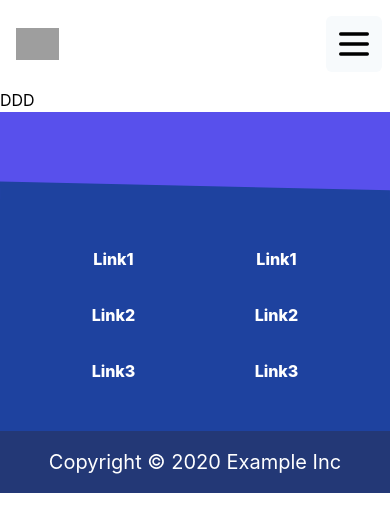
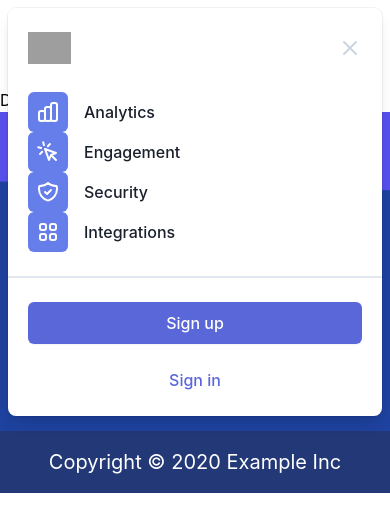
Before and after one commit to Saas-Starter-Kit/SAAS-Starter-Kit-Pro, a Next.js app: page /about in a window 390 px wide. Both pictures are taken after a click on the button 354 px from the left and 44 px from the top of the page. Shown: the top 532 px of the page. Built offline with nearby package versions, Linux system fonts and the light colour scheme; grey boxes are pictures that could not be loaded; what @tailwindcss/ui would draw is missing.

Commit message:
add toggle to mobile menu

```diff
--- a/src/components/marketing/Layout/header.js
+++ b/src/components/marketing/Layout/header.js
@@ -1,9 +1,13 @@
 import styled from 'styled-components';
 import { useState } from 'react';
 import FlyoutMenu from './flyoutMenu';
+import MobileMenu from './mobileMenu';
 
 const Header = () => {
   const [menu, toggleMenu] = useState(false);
+  const [mobileMenu, toggleMobileMenu] = useState(false);
+
+  const mobileMenuHandler = () => (mobileMenu ? toggleMobileMenu(false) : toggleMobileMenu(true));
 
   const menuHandler = () => (menu ? toggleMenu(false) : toggleMenu(true));
 
@@ -23,11 +27,13 @@ const Header = () => {
         {/*Mobile menu icon*/}
         <div className='-mr-2 -my-2 md:hidden'>
           <button
+            onClick={mobileMenuHandler}
             type='button'
             className='inline-flex items-center justify-center p-2 rounded-md text-gray-400 hover:text-gray-500 hover:bg-gray-100 focus:outline-none focus:bg-gray-100 focus:text-gray-500 transition duration-150 ease-in-out'
           >
             <img className='w-10 h-10' src='/icons/menu.svg' alt='menu' />
           </button>
+          {mobileMenu ? <MobileMenu mobileMenuHandler={mobileMenuHandler} /> : null}
         </div>
 
         <nav className='hidden md:flex space-x-10'>
--- a/src/components/marketing/Layout/mobileMenu.js
+++ b/src/components/marketing/Layout/mobileMenu.js
@@ -13,7 +13,7 @@ import styled from 'styled-components';
   -->*/
 }
 
-const MobileMenu = () => {
+const MobileMenu = ({ mobileMenuHandler }) => {
   return (
     <div className='absolute top-0 inset-x-0 p-2 transition transform origin-top-right md:hidden'>
       <div className='rounded-lg shadow-lg'>
@@ -29,10 +29,10 @@ const MobileMenu = () => {
               </div>
               <div className='-mr-2'>
                 <button
+                  onClick={mobileMenuHandler}
                   type='button'
                   className='inline-flex items-center justify-center p-2 rounded-md text-gray-400 hover:text-gray-500 hover:bg-gray-100 focus:outline-none focus:bg-gray-100 focus:text-gray-500 transition duration-150 ease-in-out'
                 >
-                  {/*<!-- Heroicon name: x -->*/}
                   <svg
                     className='h-6 w-6'
                     xmlns='http://www.w3.org/2000/svg'
@@ -172,3 +172,5 @@ const MobileMenu = () => {
     </div>
   );
 };
+
+export default MobileMenu;
```
